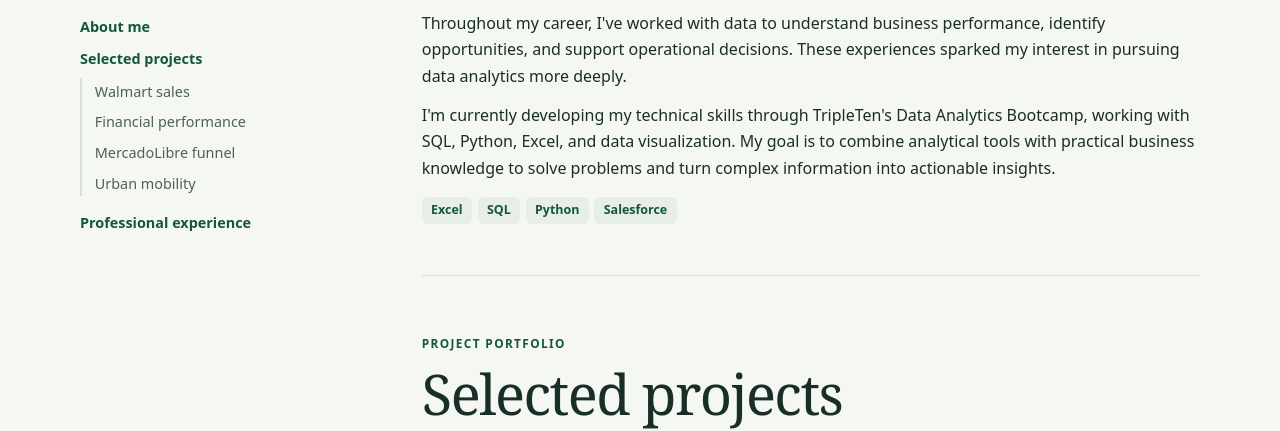
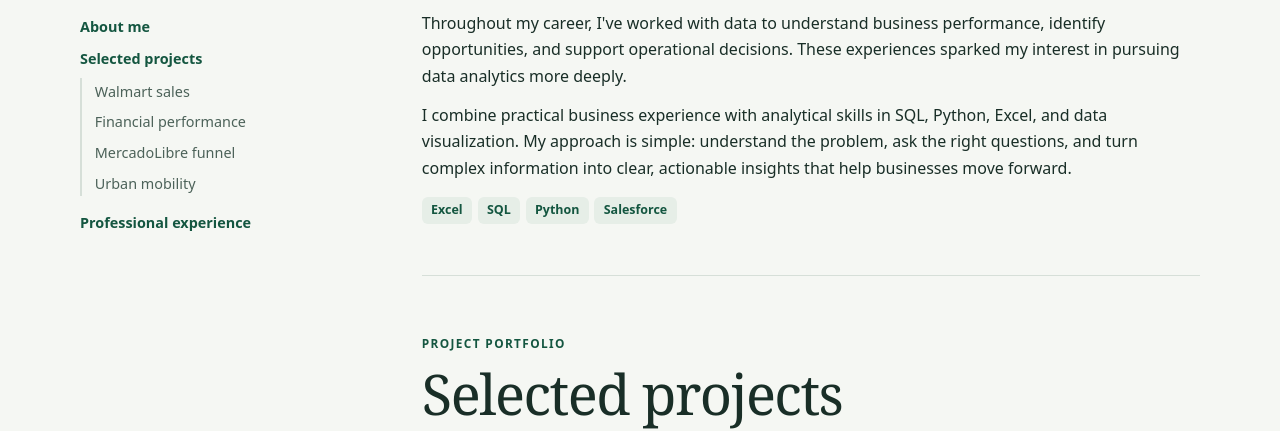
Before and after one commit to anfemuva/Portfolio, a plain HTML site: page index.html in a window 1280 px wide. Shown: the part 376-807 px from the top of the page. Drawn offline with Linux system fonts and the light colour scheme.

Commit message:
Update index.html

```diff
--- a/index.html
+++ b/index.html
@@ -107,7 +107,7 @@ details p {margin:.6rem 0}
 <h2 id="about-title">Turning data into better business decisions.</h2>
 <p>My background combines commercial operations, marketing, and business development, with hands-on experience in performance reporting, demand forecasting, CRM data management, and process improvement.</p>
 <p>Throughout my career, I've worked with data to understand business performance, identify opportunities, and support operational decisions. These experiences sparked my interest in pursuing data analytics more deeply.</p>
-<p>I'm currently developing my technical skills through TripleTen's Data Analytics Bootcamp, working with SQL, Python, Excel, and data visualization. My goal is to combine analytical tools with practical business knowledge to solve problems and turn complex information into actionable insights.</p>
+<p>I combine practical business experience with analytical skills in SQL, Python, Excel, and data visualization. My approach is simple: understand the problem, ask the right questions, and turn complex information into clear, actionable insights that help businesses move forward.</p>
 <ul class="tools" aria-label="Tools"><li>Excel</li><li>SQL</li><li>Python</li><li>Salesforce</li></ul>
 </section>
 
```
